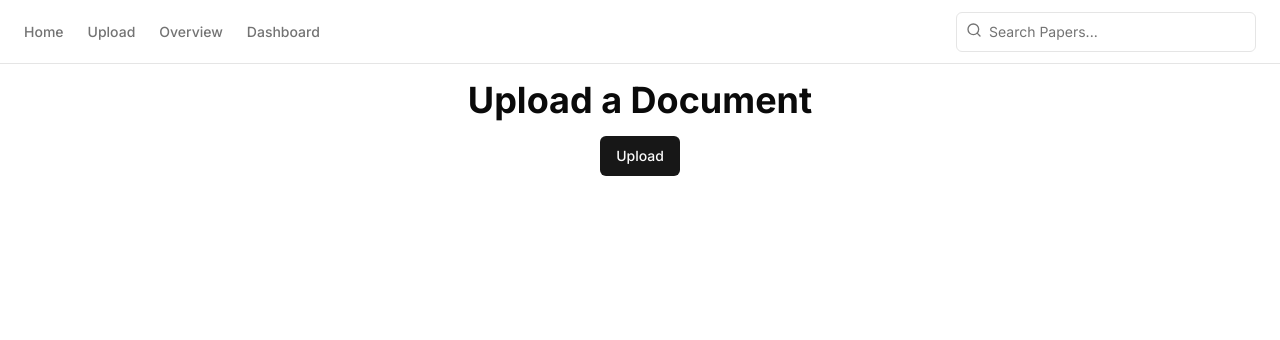
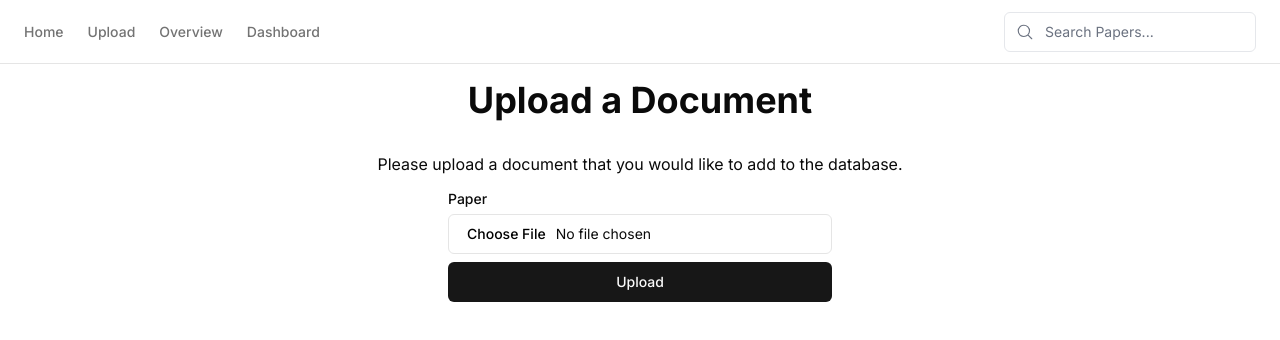
Before and after one commit to sewaUni/DocumentMetadataTool, a Next.js app in the folder frontend/: page /upload in a window 1280 px wide. Shown: the top 340 px of the page. Built offline with nearby package versions, Linux system fonts and the light colour scheme.

Commit message:
add file upload button, search

```diff
--- a/frontend/src/app/papers/page.jsx
+++ b/frontend/src/app/papers/page.jsx
@@ -22,8 +22,8 @@ export default async function PapersPage({ searchParams }) {
       </div>
 
       <Suspense fallback={<div>Loading...</div>}>
-        <PapersTable query={query} currentPage={currentPage} />
-        <div className="p-4">
+        <div className="flex w-full flex-col items-center justify-between gap-2 p-4">
+          <PapersTable query={query} currentPage={currentPage} />
           <PaperPagination totalPages={totalPages} />
         </div>
       </Suspense>
--- a/frontend/src/app/upload/page.jsx
+++ b/frontend/src/app/upload/page.jsx
@@ -1,11 +1,14 @@
-import {Button} from "@/components/ui/button";
+import { Button } from "@/components/ui/button";
+import { InputFile } from "@/components/ui/FileInput";
 
-export default function UploadPage () {
-    return (
-        <>
-            <h1 className={"font-bold text-4xl p-4"}>Upload a Document</h1>
-            <Button>Upload</Button>
-        </>
-
-    )
+export default function UploadPage() {
+  return (
+    <>
+      <h1 className={"p-4 text-4xl font-bold"}>Upload a Document</h1>
+      <p className="p-4">
+        Please upload a document that you would like to add to the database.
+      </p>
+      <InputFile />
+    </>
+  );
 }
--- a/frontend/src/components/papers/LiteratureTable.jsx
+++ b/frontend/src/components/papers/LiteratureTable.jsx
@@ -14,6 +14,7 @@ export async function LiteratureTable({ literatureIds }) {
   const literature = await fetchUsedLiterature(literatureIds);
 
   return (
+    <div className="w-full rounded-md border">
       <Table>
         <TableHeader>
           <TableRow>
@@ -46,5 +47,6 @@ export async function LiteratureTable({ literatureIds }) {
           </TableRow>
         </TableFooter>
       </Table>
+    </div>
   );
 }
--- a/frontend/src/components/papers/PapersTable.jsx
+++ b/frontend/src/components/papers/PapersTable.jsx
@@ -17,6 +17,7 @@ export async function PapersTable({ query, currentPage, author }) {
     : await fetchFilteredPapers(query, currentPage);
 
   return (
+    <div className="w-full rounded-md border">
       <Table>
         <TableHeader>
           <TableRow>
@@ -41,5 +42,6 @@ export async function PapersTable({ query, currentPage, author }) {
           ))}
         </TableBody>
       </Table>
+    </div>
   );
 }
--- a/frontend/src/components/papers/authorLinks.jsx
+++ b/frontend/src/components/papers/authorLinks.jsx
@@ -1,15 +1,20 @@
-import {fetchAuthors} from "@/lib/data";
+import { fetchAuthors } from "@/lib/data";
 import Link from "next/link";
 
-export async function AuthorLinks({authorIds}) {
-    const authors = await fetchAuthors(authorIds)
-    return (
-        <div className="flex flex-row gap-1">
-            {authors.map((author) => (
-                <div key={author.id} className="bg-accent rounded-xl px-2 py-1 w-fit hover:bg-neutral-300 transition ease-in-out duration-150">
-                    <Link key={author.id} href={`/authors/${author.id}`}>{author.name}</Link>
-                </div>
-            ))}
+export async function AuthorLinks({ authorIds }) {
+  const authors = await fetchAuthors(authorIds);
+  return (
+    <div className="flex flex-row gap-1">
+      {authors.map((author) => (
+        <div
+          key={author.id}
+          className="w-fit rounded-xl bg-accent px-2 py-1 transition duration-150 ease-in-out hover:bg-neutral-300"
+        >
+          <Link key={author.id} href={`/authors/${author.id}`}>
+            {author.name}
+          </Link>
         </div>
-    )
+      ))}
+    </div>
+  );
 }
--- /dev/null
+++ b/frontend/src/components/ui/FileInput.jsx
@@ -0,0 +1,13 @@
+import { Input } from "@/components/ui/input";
+import { Label } from "@/components/ui/label";
+import { Button } from "@/components/ui/button";
+
+export function InputFile() {
+  return (
+    <div className="grid w-full max-w-sm items-center gap-2">
+      <Label htmlFor="paper">Paper</Label>
+      <Input id="paper" type="file" accept=".pdf" />
+      <Button className="w-full">Upload</Button>
+    </div>
+  );
+}
--- a/frontend/src/components/ui/NavBar.jsx
+++ b/frontend/src/components/ui/NavBar.jsx
@@ -1,12 +1,19 @@
-import Link from "next/link"
-import {Search} from "lucide-react"
-import {Input} from "@/components/ui/input";
+import Link from "next/link";
+import { Search } from "lucide-react";
+import { Input } from "@/components/ui/input";
+import { redirect } from "next/navigation";
+import { MagnifyingGlassIcon } from "@heroicons/react/24/outline";
+
+async function searchAction(formData) {
+  "use server";
+  const search = formData.get("search");
+  redirect(`/papers?query=${search}`);
+}
 
 export default function NavBar() {
   return (
     <header className="sticky top-0 flex h-16 items-center gap-4 border-b bg-background px-4 md:px-6">
-            <nav
-                className="hidden flex-col gap-6 text-lg font-medium md:flex md:flex-row md:items-center md:gap-5 md:text-sm lg:gap-6">
+      <nav className="hidden flex-col gap-6 text-lg font-medium md:flex md:flex-row md:items-center md:gap-5 md:text-sm lg:gap-6">
         <Link
           href="/"
           className="text-muted-foreground transition-colors hover:text-foreground"
@@ -33,16 +40,18 @@ export default function NavBar() {
         </Link>
       </nav>
       <div className="flex w-full items-center gap-4 md:ml-auto md:gap-2 lg:gap-4">
-                <form className="ml-auto flex-1 sm:flex-initial">
-                    <div className="relative">
-                        <Search className="absolute left-2.5 top-2.5 h-4 w-4 text-muted-foreground"/>
-                        <Input
+        <form className="ml-auto flex-1 sm:flex-initial" action={searchAction}>
+          <div className="w-100 relative flex flex-1 flex-shrink-0">
+            <MagnifyingGlassIcon className="absolute left-3 top-1/2 h-[18px] w-[18px] -translate-y-1/2 text-gray-500 peer-focus:text-gray-900" />
+            <input
+              className="peer block w-full rounded-md border border-gray-200 py-[9px] pl-10 text-sm outline-2 placeholder:text-gray-500"
               type="search"
               placeholder="Search Papers..."
-                            className="pl-8 sm:w-[300px] md:w-[200px] lg:w-[300px]"
+              name="search"
             />
           </div>
         </form>
       </div>
-        </header>);
+    </header>
+  );
 }
```
Also changed, not shown: 1 other file (tests, documents, lock files or other folders). Lines whose indentation alone changed are shown as unchanged.
